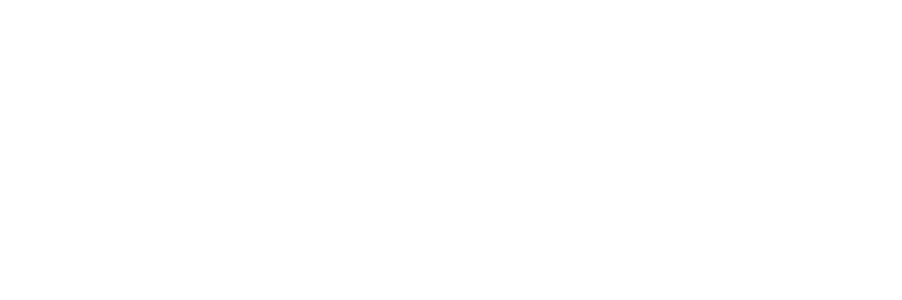
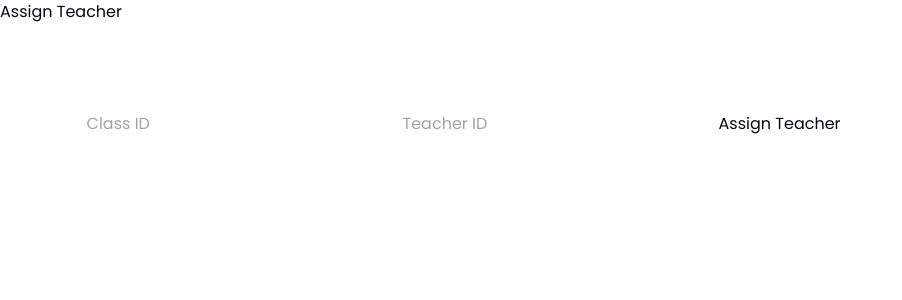
Before and after one commit to DamiCyber/finalattendance, a React (Vite) app: page /#/AssingTeachers in a window 1280 px wide. Before the commit this address had no page. Shown: the top 300 px of the page, without its empty margins (0-902 px from the left). Built offline with nearby package versions, Linux system fonts and the light colour scheme; sample sign-in values are in the browser's storage.

Commit message:
api-fix-some

```diff
--- a/src/App.jsx
+++ b/src/App.jsx
@@ -12,6 +12,8 @@
 import AddTeachers from './components/AddTeachers'
 import AddStudents from './components/AddStudents'
 import CreateSchool from './components/CreateSchool'
+import SchoolAssign from './components/SchoolAssign'
+import ParentDash from './components/ParentDash'
 
 const App = () => {
   return (
@@ -29,6 +31,8 @@
       <Route path="/AddTeachers" element={<AddTeachers />} />
      <Route path="/AddStudent" element={<AddStudents/>}/>
      <Route path="/CreateSchools" element={<CreateSchool/>}/>
+     <Route path="/AssingTeachers" element={<SchoolAssign/>}/>
+     <Route path="/ParentDashboard" element={<ParentDash/>}/>
     </Routes>
 
     </>
--- a/src/components/AddStudents.jsx
+++ b/src/components/AddStudents.jsx
@@ -17,23 +17,29 @@
       .required("Email is required")
       .max(28, "Email must be at most 28 characters")
       .min(8, "Email must be at least 8 characters"),
-    fullName: yup
+      student_name: yup
       .string()
       .required("Full Name is required")
       .min(3, "Full Name must be at least 3 characters"),
-    password: yup
+      student_dob: yup
       .string()
-      .required("Password is required")
-      .min(6, "Password must be at least 6 characters"),
+      .required("Full Name is required")
+      .min(3, "Full Name must be at least 3 characters"),
+      class_id: yup
+      .string()
+      .required("Full Name is required")
+      .min(1, "Full Name must be at least 3 characters"),
+
     gender: yup.string().oneOf(["Male", "Female", "Other"], "Invalid gender").required("Gender is required"),
   });
 
   const formik = useFormik({
     initialValues: {
       email: "",
-      fullName: "",
-      password: "",
+      student_name: "",
+      student_dob: "",
       gender: "",
+      class_id: "",
     },
     validationSchema: validationSchema,
     onSubmit: async (values) => {
@@ -52,7 +58,7 @@
 
       try {
         const response = await axios.post(
-          "https://attendipen-d65abecaffe3.herokuapp.com/invites/accept_admission/3",
+          "https://attendipen-d65abecaffe3.herokuapp.com/invites/send_invite",
           values,
           {
             headers: {
@@ -189,26 +195,48 @@
 
             <input
               type="text"
-              name="fullName"
+              name="student_name"
               placeholder="Full Name"
-              value={formik.values.fullName}
+              value={formik.values.student_name}
               onChange={formik.handleChange}
               onBlur={formik.handleBlur}
             />
-            {formik.touched.fullName && formik.errors.fullName && (
-              <p className="error">{formik.errors.fullName}</p>
+            {formik.touched.student_name && formik.errors.student_name && (
+              <p className="error">{formik.errors.student_name}</p>
             )}
 
             <input
-              type="password"
-              name="password"
-              placeholder="Password"
-              value={formik.values.password}
+              type="date"
+              name="student_dob"
+              placeholder="student dob"
+              value={formik.values.student_dob}
               onChange={formik.handleChange}
               onBlur={formik.handleBlur}
             />
-            {formik.touched.password && formik.errors.password && (
-              <p className="error">{formik.errors.password}</p>
+            {formik.touched.student_dob && formik.errors.student_dob && (
+              <p className="error">{formik.errors.student_dob}</p>
+            )}
+            <input
+              type="date"
+              name="student_dob"
+              placeholder="student dob"
+              value={formik.values.student_dob}
+              onChange={formik.handleChange}
+              onBlur={formik.handleBlur}
+            />
+            {formik.touched.student_dob && formik.errors.student_dob && (
+              <p className="error">{formik.errors.student_dob}</p>
+            )}
+            <input
+              type="number"
+              name="class_id"
+              placeholder="class"
+              value={formik.values.class_id}
+              onChange={formik.handleChange}
+              onBlur={formik.handleBlur}
+            />
+            {formik.touched.class_id && formik.errors.class_id && (
+              <p className="error">{formik.errors.class_id}</p>
             )}
 
             <select
--- a/src/components/CreateSchool.jsx
+++ b/src/components/CreateSchool.jsx
@@ -11,16 +11,12 @@
 
   // Validation schema
   const validationSchema = yup.object({
-    className: yup.string().required("Class Name is required"),
-    subject: yup.string().required("Subject is required"),
-    teacherName: yup.string().required("Teacher's Name is required"),
+    name: yup.string().required("Class Name is required"),
   });
 
   const formik = useFormik({
     initialValues: {
-      className: "",
-      subject: "",
-      teacherName: "",
+      name: "",
     },
     validationSchema: validationSchema,
     onSubmit: async (values) => {
@@ -86,40 +82,15 @@
       <form onSubmit={formik.handleSubmit}>
         <input
           type="text"
-          name="className"
+          name="name"
           placeholder="Class Name"
-          value={formik.values.className}
+          value={formik.values.name}
           onChange={formik.handleChange}
           onBlur={formik.handleBlur}
         />
-        {formik.touched.className && formik.errors.className && (
-          <p className="error">{formik.errors.className}</p>
+        {formik.touched.name && formik.errors.name && (
+          <p className="error">{formik.errors.name}</p>
         )}
-
-        <input
-          type="text"
-          name="subject"
-          placeholder="Subject"
-          value={formik.values.subject}
-          onChange={formik.handleChange}
-          onBlur={formik.handleBlur}
-        />
-        {formik.touched.subject && formik.errors.subject && (
-          <p className="error">{formik.errors.subject}</p>
-        )}
-
-        <input
-          type="text"
-          name="teacherName"
-          placeholder="Teacher's Name"
-          value={formik.values.teacherName}
-          onChange={formik.handleChange}
-          onBlur={formik.handleBlur}
-        />
-        {formik.touched.teacherName && formik.errors.teacherName && (
-          <p className="error">{formik.errors.teacherName}</p>
-        )}
-
         <button type="submit">Create Class</button>
       </form>
     </div>
--- /dev/null
+++ b/src/components/ParentDash.jsx
@@ -0,0 +1,11 @@
+import React from 'react'
+
+const ParentDash = () => {
+  return (
+    <div>
+
+    </div>
+  )
+}
+
+export default ParentDash
--- /dev/null
+++ b/src/components/SchoolAssign.jsx
@@ -0,0 +1,114 @@
+import React from "react";
+import { useFormik } from "formik";
+import * as yup from "yup";
+import { useNavigate } from "react-router-dom";
+import Swal from "sweetalert2";
+import axios from "axios";
+
+const SchoolAssign = () => {
+    const navigate = useNavigate();
+
+    // Validation schema
+    const validationSchema = yup.object({
+        class_id: yup.number().typeError("Class must be a number").required("Class is required"),
+        teacher_id: yup.number().typeError("Teacher is required"),
+    });
+
+    const formik = useFormik({
+        initialValues: {
+            class_id: "",
+            teacher_id: "",
+        },
+        validationSchema: validationSchema,
+        onSubmit: async (values) => {
+            const token = localStorage.getItem("token");
+
+            if (!token) {
+                Swal.fire({
+                    title: "Authentication Error",
+                    text: "Please log in to continue.",
+                    icon: "error",
+                    confirmButtonText: "OK",
+                });
+                navigate("/login");
+                return;
+            }
+
+            try {
+                const response = await axios.post(
+                    "https://attendipen-d65abecaffe3.herokuapp.com/classes/assign_teacher",
+                    values,
+                    {
+                        headers: {
+                            "Content-Type": "application/json",
+                            Accept: "application/json",
+                            Authorization: `Bearer ${token}`,
+                        },
+                    }
+                );
+
+                if (response.status === 201) {
+                    Swal.fire({
+                        title: "Teacher assigned successfully!",
+                        icon: "success",
+                        confirmButtonText: "OK",
+                    }).then(() => navigate("/classes")); // Redirect to class list
+                }
+            } catch (error) {
+                let errorMessage = "An error occurred. Please try again.";
+
+                if (error.response) {
+                    errorMessage = error.response.data?.message || errorMessage;
+
+                    if (error.response.status === 401) {
+                        errorMessage = "Your session has expired. Please log in again.";
+                        localStorage.removeItem("token");
+                        navigate("/login");
+                    }
+                }
+
+                Swal.fire({
+                    title: "Error",
+                    text: errorMessage,
+                    icon: "error",
+                    confirmButtonText: "OK",
+                });
+            }
+        },
+    });
+
+    return (
+        <div>
+            <div className="form-container">
+                <h2>Assign Teacher</h2>
+                <form onSubmit={formik.handleSubmit}>
+                    <input
+                        type="number"
+                        name="class_id"
+                        placeholder="Class ID"
+                        value={formik.values.class_id}
+                        onChange={formik.handleChange}
+                        onBlur={formik.handleBlur}
+                    />
+                    {formik.touched.class_id && formik.errors.class_id && (
+                        <p className="error">{formik.errors.class_id}</p>
+                    )}
+                    <input
+                        type="number"
+                        name="teacher_id"
+                        placeholder="Teacher ID"
+                        value={formik.values.teacher_id}
+                        onChange={formik.handleChange}
+                        onBlur={formik.handleBlur}
+                    />
+                    {formik.touched.teacher_id && formik.errors.teacher_id && (
+                        <p className="error">{formik.errors.teacher_id}</p>
+                    )}
+                    <button type="submit">Assign Teacher</button>
+                </form>
+            </div>
+        </div>
+    );
+};
+
+export default SchoolAssign;
--- /dev/null
+++ b/src/components/SchoolListClass.jsx
@@ -0,0 +1,9 @@
+import React from 'react'
+
+const SchoolListClass = () => {
+  return (
+    <div>SchoolListClass</div>
+  )
+}
+
+export default SchoolListClass
```
Also changed, not shown: src/components/Student.jsx (+50 -9 lines).
